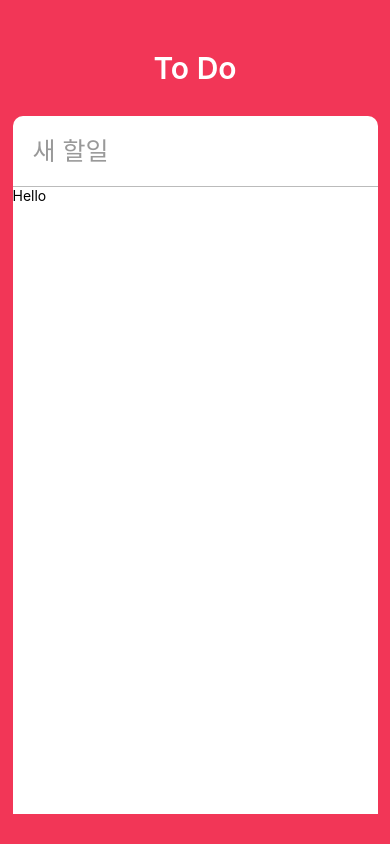
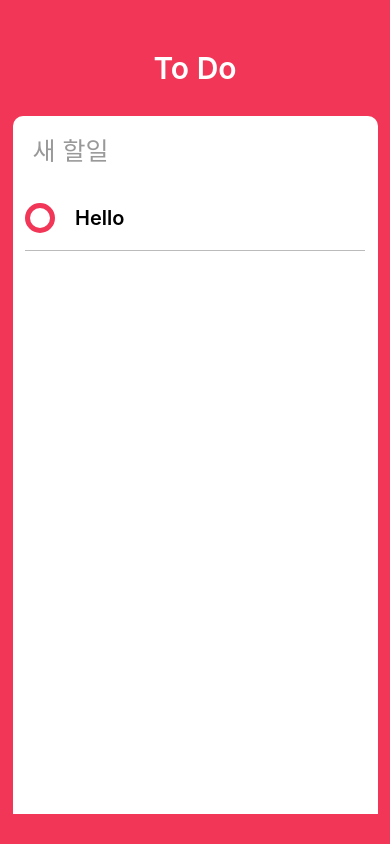
Before and after one commit to smk950226/todo, a React Native app: screen / in a window 390 px wide. Built offline with nearby package versions, Linux system fonts and the light colour scheme.

Commit message:
디자인3 카드 리스트

```diff
--- a/App.js
+++ b/App.js
@@ -16,7 +16,7 @@
         <Text style={styles.title}>To Do</Text>
         <View style={styles.card}>
           <TextInput style={styles.input} placeholder={'새 할일'} value={newToDo} onChangeText={this._controlNewToDo} placeholderTextColor={'#999'} returnKeyType={'done'} autoCorrect={false} />
-          <ScrollView>
+          <ScrollView contentContainerStyle={styles.toDos}>
             <ToDo />
           </ScrollView>
         </View>
@@ -68,8 +68,9 @@
   },
   input: {
     padding: 20,
-    borderBottomColor: "#bbb",
-    borderBottomWidth: 1,
     fontSize: 25
+  },
+  toDos: {
+    alignItems: 'center'
   }
 });
--- a/ToDo.js
+++ b/ToDo.js
@@ -1,14 +1,58 @@
 import React, { Component } from 'react';
-import { View, Text, TouchableOpacity, StyleSheet } from'react-native';
+import { View, Text, TouchableOpacity, StyleSheet, Dimensions } from'react-native';
+
+const { width, height } = Dimensions.get('window');
 
 export default class ToDo extends Component{
+    state = {
+        isEditing: false,
+        isCompleted: false
+    }
     render(){
+        const {isCompleted} = this.state;
         return (
-        <View>
-            <Text>Hello</Text>
+        <View style={styles.container}>
+        <TouchableOpacity onPress={this._toggleComplete}>
+            <View style={[styles.circle, isCompleted ? styles.completedCircle : styles.uncompletedCircle]} />
+        </TouchableOpacity>
+            <Text style={styles.text}>Hello</Text>
         </View>
         )
+    };
+    _toggleComplete = () => {
+        this.setState(prevState => {
+            return({
+                isCompleted: !prevState.isCompleted
+            })
+        })
     }
 }
 
-const styles = StyleSheet.create({})
+const styles = StyleSheet.create({
+    container: {
+        width: width - 50,
+        borderBottomColor: '#bbb',
+        borderBottomWidth: StyleSheet.hairlineWidth,
+        flexDirection: 'row',
+        alignItems: 'center'
+    },
+    text: {
+        fontWeight: '600',
+        fontSize: 20,
+        marginVertical: 20
+    },
+    circle: {
+        width: 30,
+        height: 30,
+        borderRadius: 15,
+        borderColor: 'red',
+        borderWidth: 5,
+        marginRight: 20
+    },
+    completedCircle: {
+        borderColor: '#bbb'
+    },
+    uncompletedCircle: {
+        borderColor: '#f23657'
+    }
+})
```
